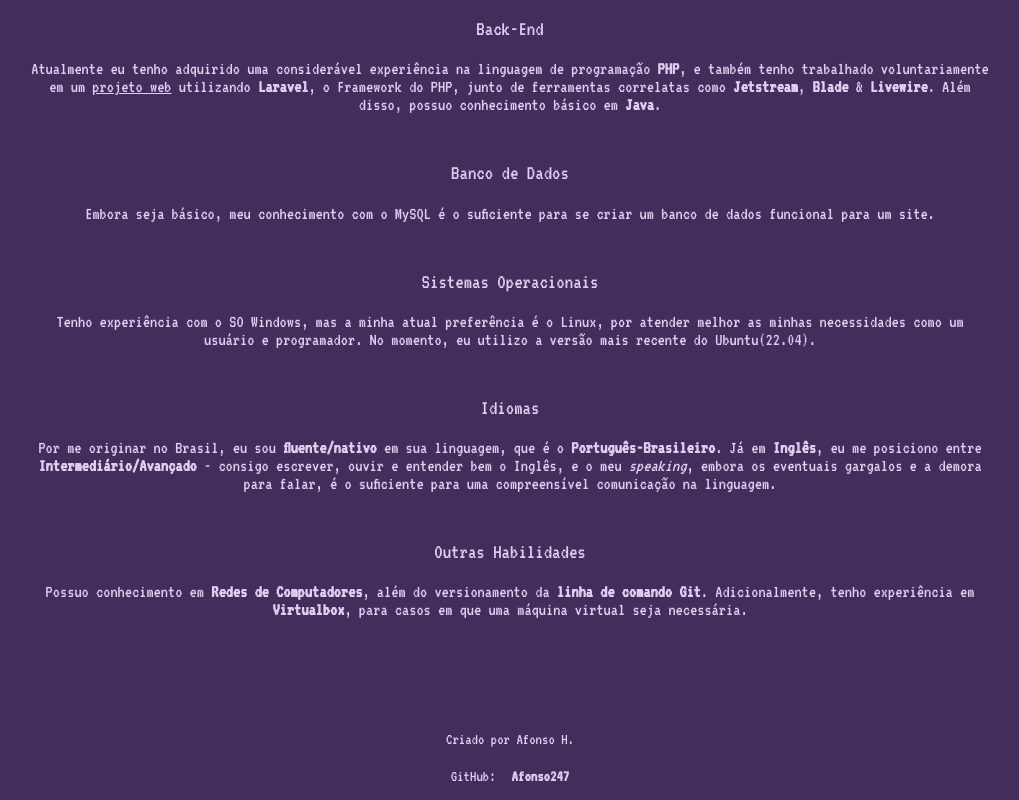
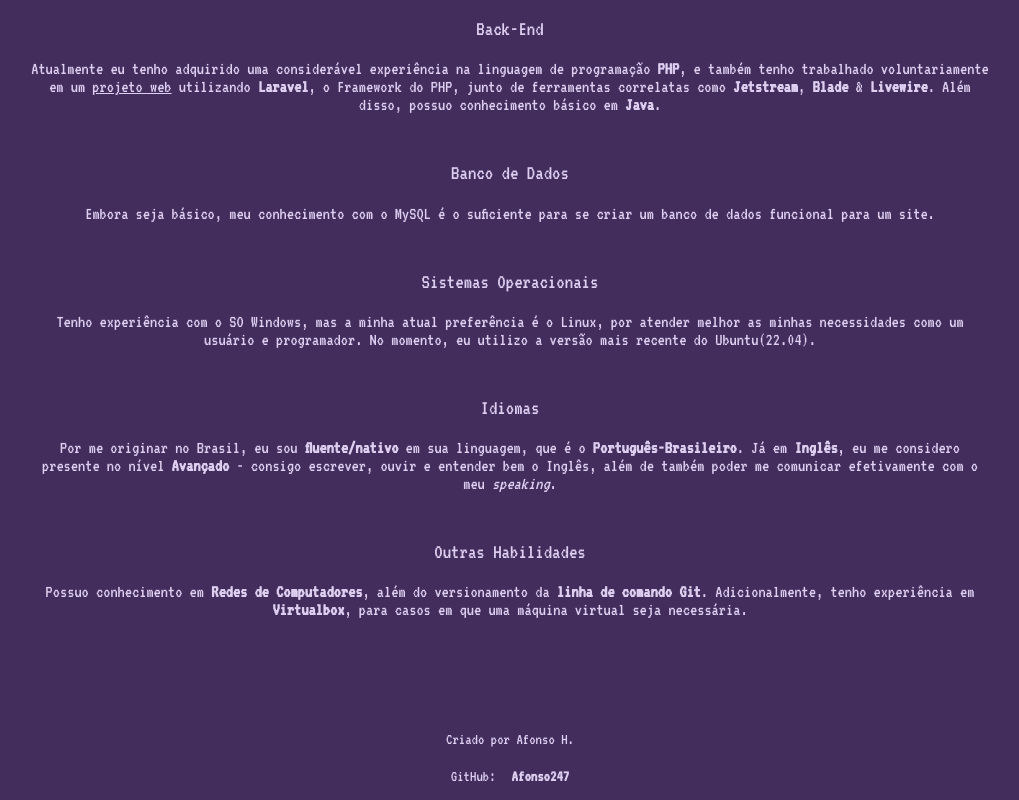
Before and after one commit to Afonso247/Cheat-Sheet, a SvelteKit app: page /sobre in a window 1280 px wide. Shown: the part 1311-2111 px from the top of the page, without its empty margins (130-1149 px from the left). Built offline with nearby package versions, Linux system fonts and the light colour scheme.

Commit message:
Update +page.svelte

```diff
--- a/src/routes/sobre/+page.svelte
+++ b/src/routes/sobre/+page.svelte
@@ -109,11 +109,9 @@
             <p>
                 Por me originar no Brasil, eu sou <strong>fluente/nativo</strong> em sua
                 linguagem, que é o <strong>Português-Brasileiro</strong>. Já em
-                <strong>Inglês</strong>, eu me posiciono entre
-                <strong>Intermediário/Avançado</strong> - consigo escrever, ouvir e entender
-                bem o Inglês, e o meu <i>speaking</i>, embora os eventuais gargalos e a
-                demora para falar, é o suficiente para uma compreensível comunicação na
-                linguagem.
+                <strong>Inglês</strong>, eu me considero presente no nível
+                <strong>Avançado</strong> - consigo escrever, ouvir e entender
+                bem o Inglês, além de também poder me comunicar efetivamente com o meu <i>speaking</i>.
         </p>
         </div>
         <div class="skill-subcontainer">
```
